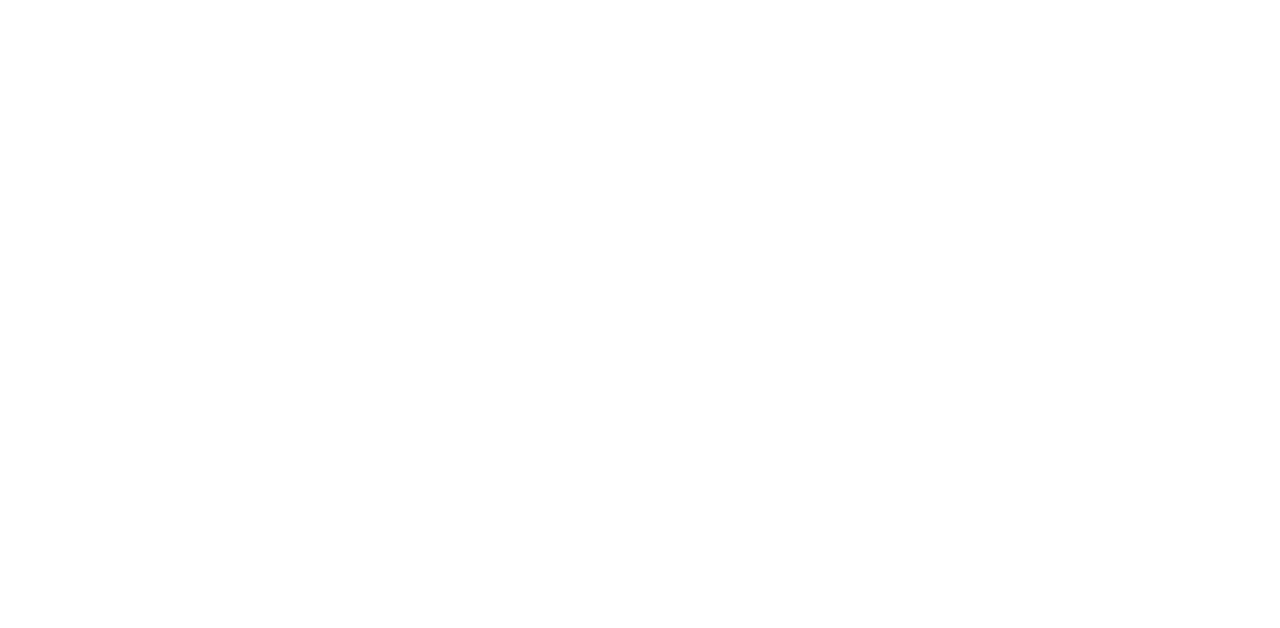
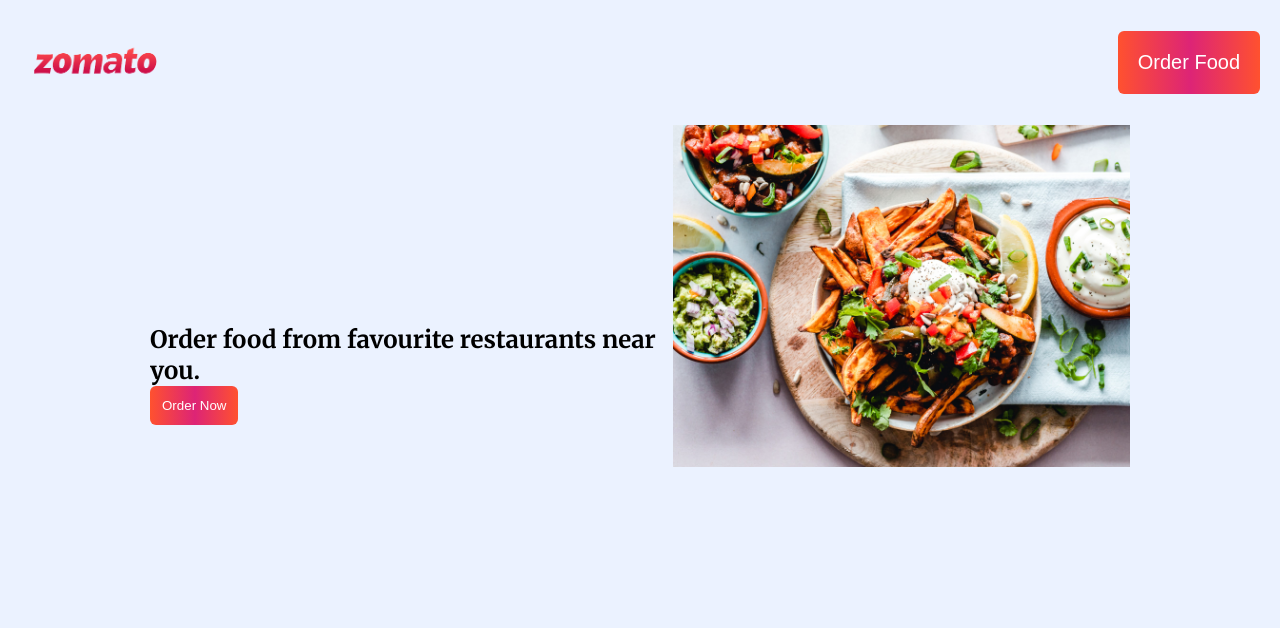
Before and after one commit to Charvi-Bansal/Project-1-HTML-CSS, a plain HTML site: page index.html in a window 1280 px wide. Drawn offline with Linux system fonts and the light colour scheme.

Commit message:
added navbar and hero

```diff
--- a/index.html
+++ b/index.html
@@ -5,9 +5,34 @@
     <meta http-equiv="X-UA-Compatible" content="IE=edge" />
     <meta name="viewport" content="width=device-width, initial-scale=1.0" />
     <link href="style.css" rel="stylesheet" />
+    <link rel="preconnect" href="https://fonts.gstatic.com">
+    <link href="https://fonts.googleapis.com/css2?family=Merriweather:ital,wght@0,300;0,400;0,700;0,900;1,300;1,400;1,700;1,900&display=swap" rel="stylesheet">
     <title>Document</title>
 </head>
 <body>
+    <!--NavBar-->
+    <header>
+        <nav class="navbar">
+            <div class="navbar__brand">
+                <img src="./images project 1/assets/logo.png" alt="logo" class="navbar__logo" />
+            </div>
+            <div class="navbar__nav__items">
+                <button class="nav__item button__primary" >Order Food</button>
+            </div>
+        </nav>
+    </header>
+    <main class="container">
+    <!--Hero section-->
+    <section class="hero__container">
+        <div class="hero__image__container">
+            <img class="hero__image" src="./images project 1/assets/hero.jpg" alt="hero image" />
+        </div>
+        <div class="hero__description">
+            <h1>Order food from favourite restaurants near you.</h1>
+            <button class="button__primary">Order Now</button>
+        </div>
 
+    </section>
+    </main>
 </body>
 </html>
--- a/style.css
+++ b/style.css
@@ -0,0 +1,92 @@
+*{
+    margin:0;
+    padding: 0;
+    box-sizing: border-box; /* to box model*/
+}
+/* Global*/
+body{
+    font-family: "Merriweather", sans-serif;
+    background-color: #ebf2ff;
+    overflow-x: hidden;
+
+}
+
+.button__primary{
+    background-image: linear-gradient(
+        to right,
+        #ff512f 0%,
+        #dd2476 51%,
+        #ff512f 100%
+      );
+        color: #fff;
+        padding:12px;
+        border: none;
+        border-radius: 6px;
+
+}
+
+.container{
+    width: 100%;
+    margin: 0 auto;
+    padding: 0 15px;
+}
+
+.hero__container    {
+    width: 100%;
+
+}
+.hero__image__container{
+    width: 100%;
+}
+.hero__image{
+    width: 100%;
+}
+
+.navbar{
+    display:flex;
+    justify-content: space-around;
+    align-items: center;
+
+}
+.navbar__brand{
+    width: 100px;
+}
+.navbar__logo{
+    width: 100%;
+}
+
+
+@media(min-width:768px) {
+    .navbar{
+        justify-content: space-between;
+        padding: 10px 20px;
+    }
+    .navbar__brand{
+        width: 150px;
+    }
+    .nav__item{
+        padding: 20px;
+        font-size: 20px;
+    }
+    .hero__container{
+        display: flex;
+        flex-direction: row-reverse;
+        align-items: center;
+        justify-content: space-between;
+        gap: 10px;
+    }
+
+}
+@media(min-width:1020px) {
+    .container{
+        max-width: 1010px;
+    }
+    .hero__image__container{
+        width:500px;
+        height: 500px;
+    }
+
+}
+@media(min-width:1400px) {
+
+}
```
